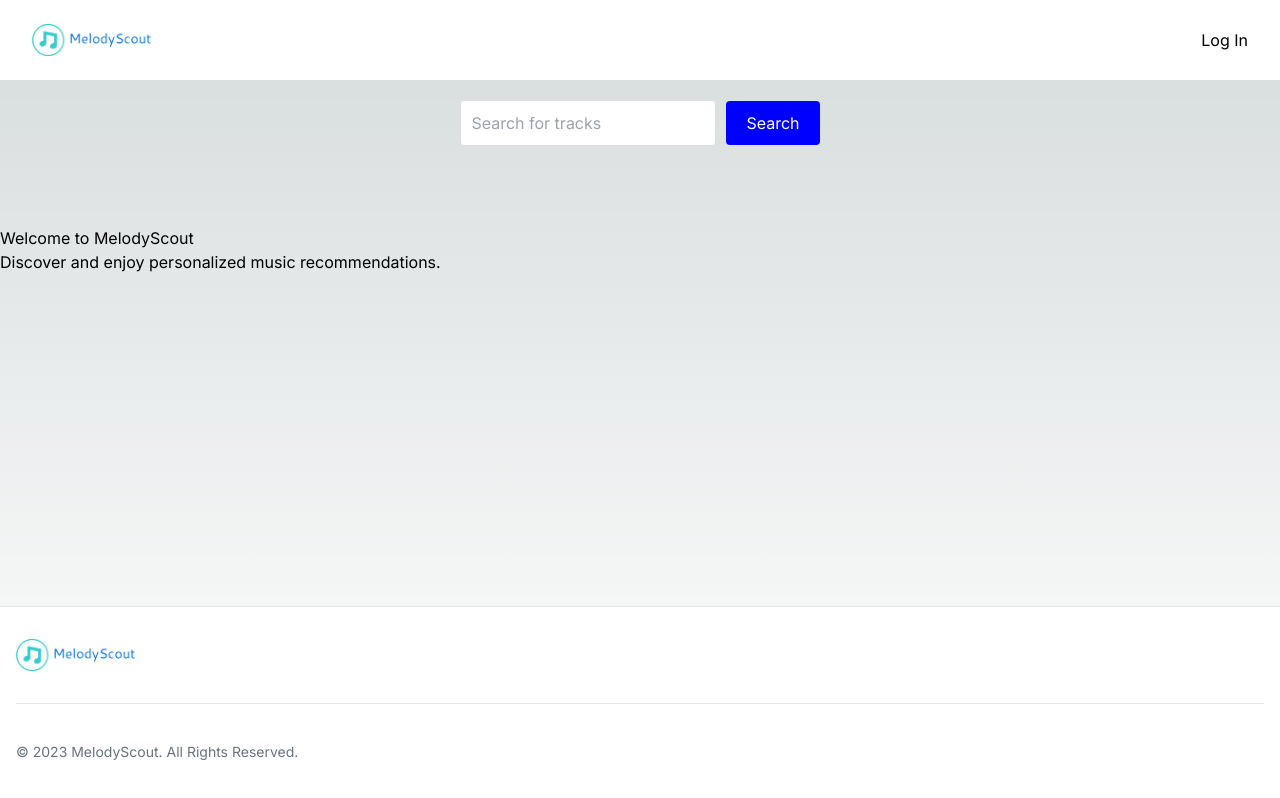
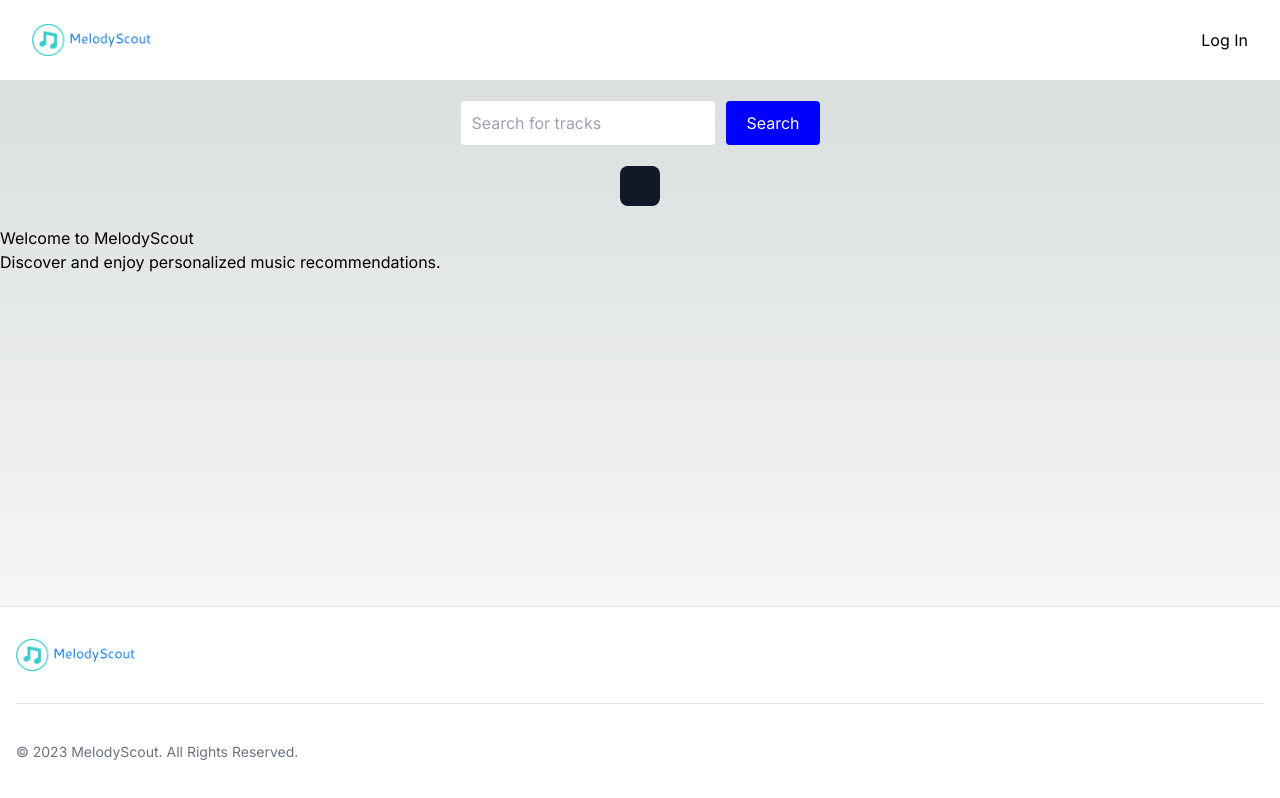
Before and after one commit to Ccrewe92/MelodyScout_WebFinal, a Next.js app: page / in a window 1280 px wide. Built offline with nearby package versions, Linux system fonts and the light colour scheme.

Commit message:
Update globals.css

```diff
--- a/app/globals.css
+++ b/app/globals.css
@@ -57,6 +57,7 @@ body {
   /* Adds padding inside the container */
   border-radius: 8px;
   /* Rounded corners for the container */
+  background-color: #111827;
 }
 
 .song-card {
```
